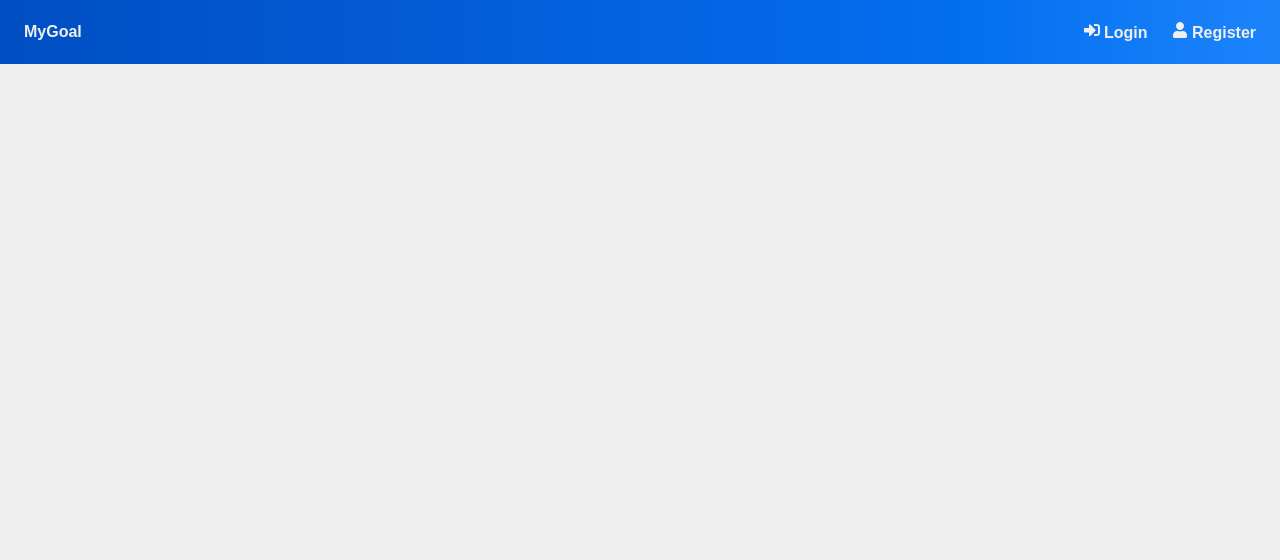
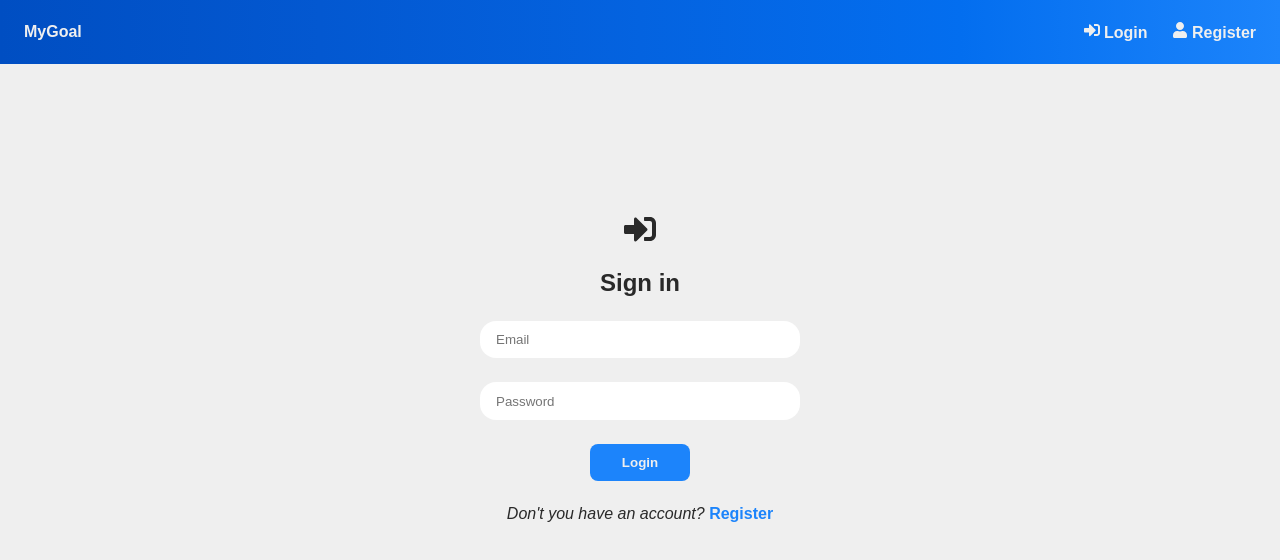
Before and after one commit to dylut2000/mern-authentication, a React (Vite) app in the folder client/: page /login in a window 1280 px wide. Shown: the top 560 px of the page. Built offline with nearby package versions, Linux system fonts and the light colour scheme.

Commit message:
Login page styled

```diff
--- a/client/src/pages/Login.jsx
+++ b/client/src/pages/Login.jsx
@@ -1,5 +1,29 @@
+import {useState} from 'react'
+import {FaSignInAlt} from 'react-icons/fa'
+import {Link} from 'react-router-dom'
+
 const Login = () => {
-  return <div>Login</div>
+  const [formData, setFormData] = useState({
+    email: '',
+    password: '',
+  })
+
+  const {email, password} = formData
+
+  return (
+    <div className="auth">
+      <div className="auth__card">
+        <FaSignInAlt className="logo" />
+        <h2>Sign in</h2>
+        <input type="text" placeholder="Email" />
+        <input type="password" placeholder="Password" />
+        <button className="btn btn-primary">Login</button>
+        <p>
+          Don't you have an account? <Link to={'/register'}>Register</Link>
+        </p>
+      </div>
+    </div>
+  )
 }
 
 export default Login
--- a/client/src/pages/Register.jsx
+++ b/client/src/pages/Register.jsx
@@ -23,7 +23,7 @@ const Register = () => {
         <input type="password" placeholder="Confirm Password" />
         <button className="btn btn-primary">Register</button>
         <p>
-          Do you have an account? <Link to={'login'}>Login</Link>
+          Do you have an account? <Link to={'/login'}>Login</Link>
         </p>
       </div>
     </div>
```
